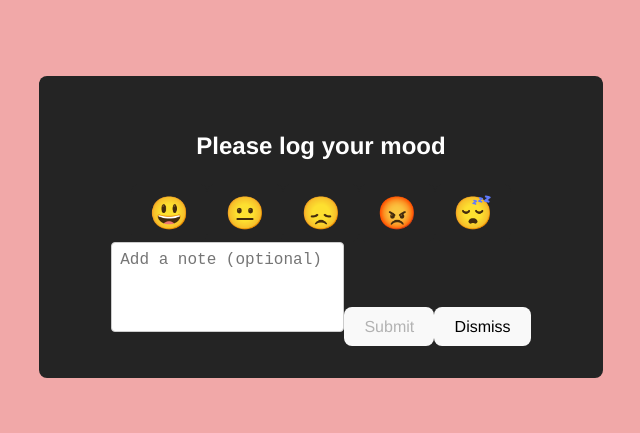
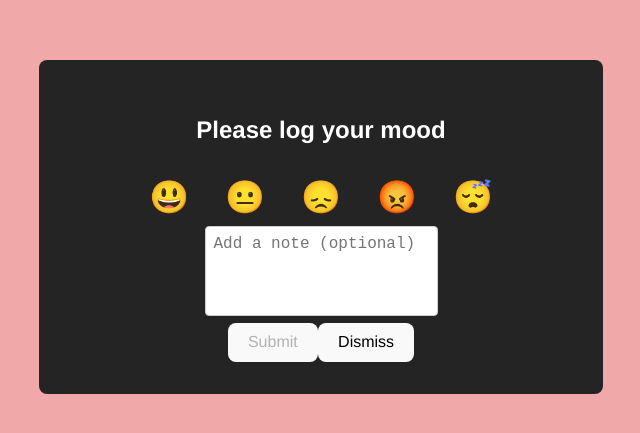
Before and after one commit to Moodo-dev/MoodoCore, a Vue app: page / in a window 1280 px wide. Shown: the part 173-606 px from the top of the page, without its empty margins (319-959 px from the left). Built offline with nearby package versions, Linux system fonts and the light colour scheme.

Commit message:
Contain action buttons within a div to seperate elements vertically

```diff
--- a/src/components/ReminderModal.vue
+++ b/src/components/ReminderModal.vue
@@ -5,8 +5,10 @@
       <MoodSelector v-model="tempMood" :isModal="true" />
       <NoteInput v-model="tempNote" />
 
-      <button :disabled="!tempMood" @click="submit">Submit</button>
-      <button @click="$emit('close')">Dismiss</button>
+      <div class="actionButtons">
+        <button :disabled="!tempMood" @click="submit">Submit</button>
+        <button @click="$emit('close')">Dismiss</button>
+      </div>
     </div>
   </div>
 </template>
```
